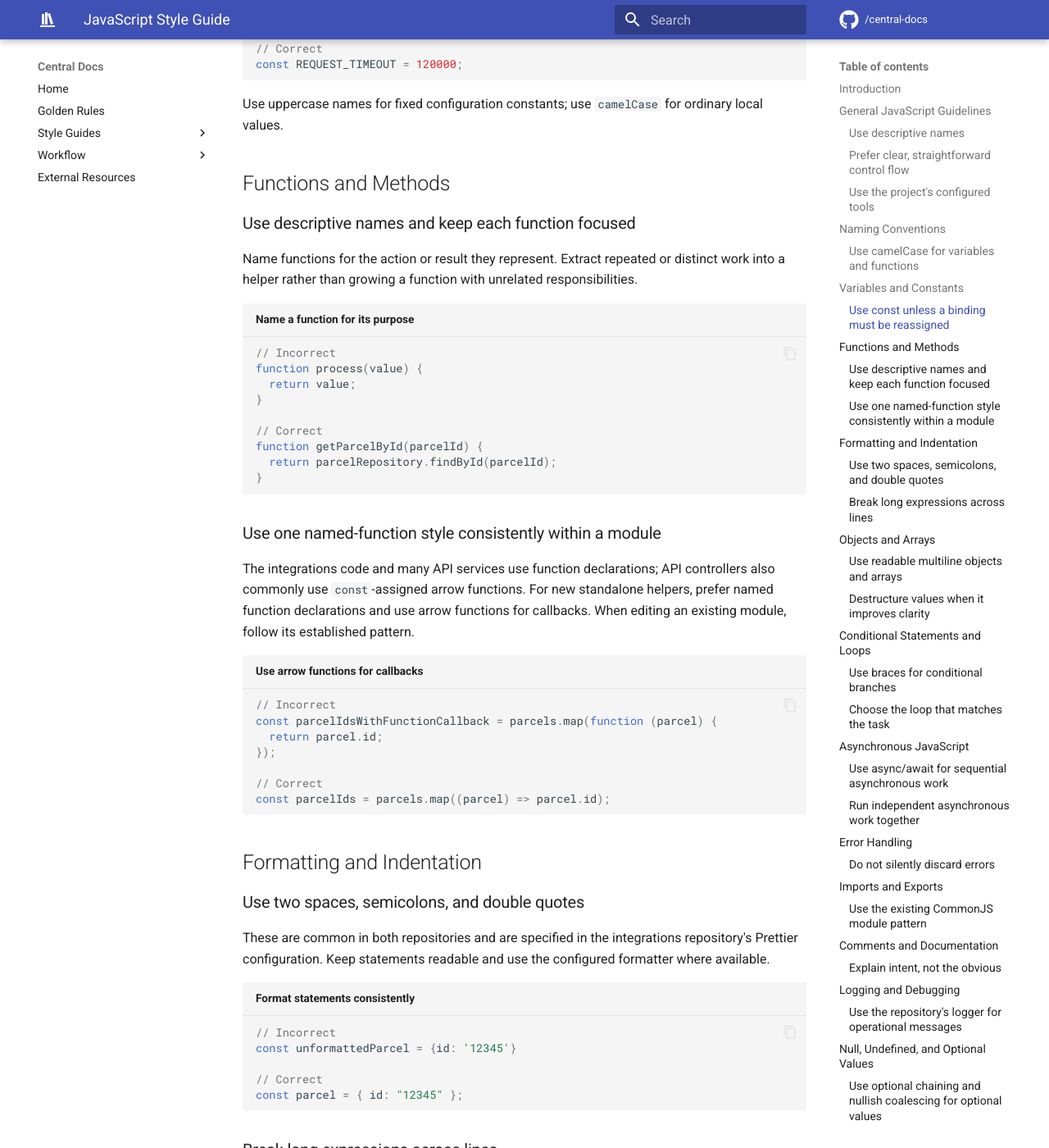
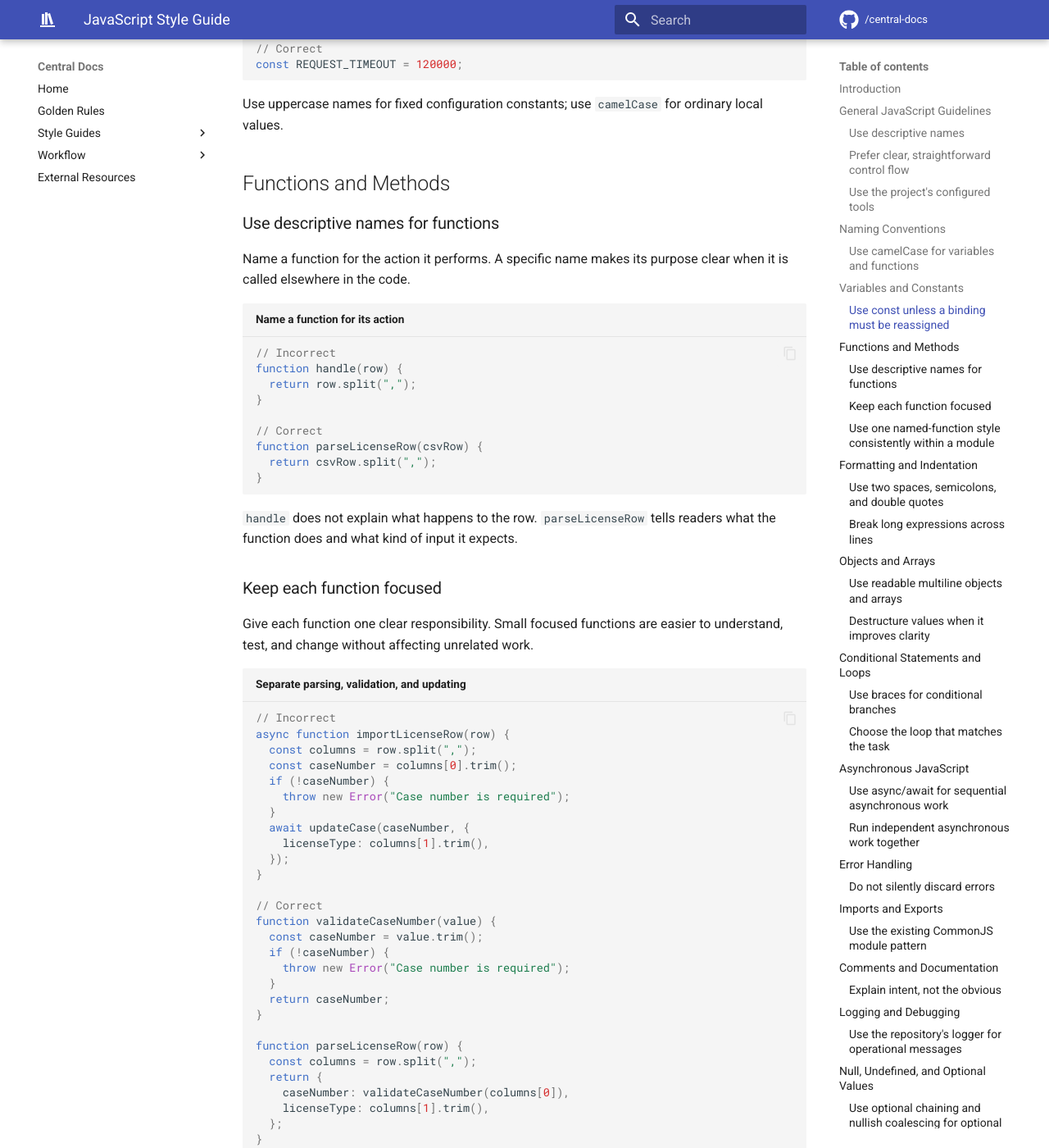
Before and after one commit to city-of-saint-louis/central-docs, an MkDocs documentation site: the page built from docs/JSGuidelines.md, in a window 1280 px wide and 1400 px high, scrolled down 3544 px. Shown: the whole window at 82% size. Built offline with MkDocs 1.6.1 and Material for MkDocs 9.7.7, drawn with Linux system fonts in a browser that asks for light colours; comment, search, counter and statistics services are not loaded; some of the changed text lies outside the part shown.

Commit message:
docs:seperate function naming and responsibility guidelines

````diff
--- a/docs/JSGuidelines.md
+++ b/docs/JSGuidelines.md
@@ -168,23 +168,72 @@ ordinary local values.
 
 ## Functions and Methods
 
-### Use descriptive names and keep each function focused
+### Use descriptive names for functions
 
-Name functions for the action or result they represent. Extract repeated or
-distinct work into a helper rather than growing a function with unrelated
-responsibilities.
+Name a function for the action it performs. A specific name makes its purpose
+clear when it is called elsewhere in the code.
 
-```javascript title="Name a function for its purpose"
+```javascript title="Name a function for its action"
 // Incorrect
-function process(value) {
-  return value;
+function handle(row) {
+  return row.split(",");
 }
 
 // Correct
-function getParcelById(parcelId) {
-  return parcelRepository.findById(parcelId);
+function parseLicenseRow(csvRow) {
+  return csvRow.split(",");
 }
 ```
+
+`handle` does not explain what happens to the row. `parseLicenseRow` tells
+readers what the function does and what kind of input it expects.
+
+### Keep each function focused
+
+Give each function one clear responsibility. Small focused functions are easier
+to understand, test, and change without affecting unrelated work.
+
+```javascript title="Separate parsing, validation, and updating"
+// Incorrect
+async function importLicenseRow(row) {
+  const columns = row.split(",");
+  const caseNumber = columns[0].trim();
+  if (!caseNumber) {
+    throw new Error("Case number is required");
+  }
+  await updateCase(caseNumber, {
+    licenseType: columns[1].trim(),
+  });
+}
+
+// Correct
+function validateCaseNumber(value) {
+  const caseNumber = value.trim();
+  if (!caseNumber) {
+    throw new Error("Case number is required");
+  }
+  return caseNumber;
+}
+
+function parseLicenseRow(row) {
+  const columns = row.split(",");
+  return {
+    caseNumber: validateCaseNumber(columns[0]),
+    licenseType: columns[1].trim(),
+  };
+}
+
+async function importLicenseRow(row) {
+  const license = parseLicenseRow(row);
+  await updateCase(license.caseNumber, {
+    licenseType: license.licenseType,
+  });
+}
+```
+
+The incorrect function parses the row, validates a field, and updates a case in
+one place. The correct version separates validation and parsing from the update,
+so each part is easier to read, test, and maintain.
 
 ### Use one named-function style consistently within a module
 
````
